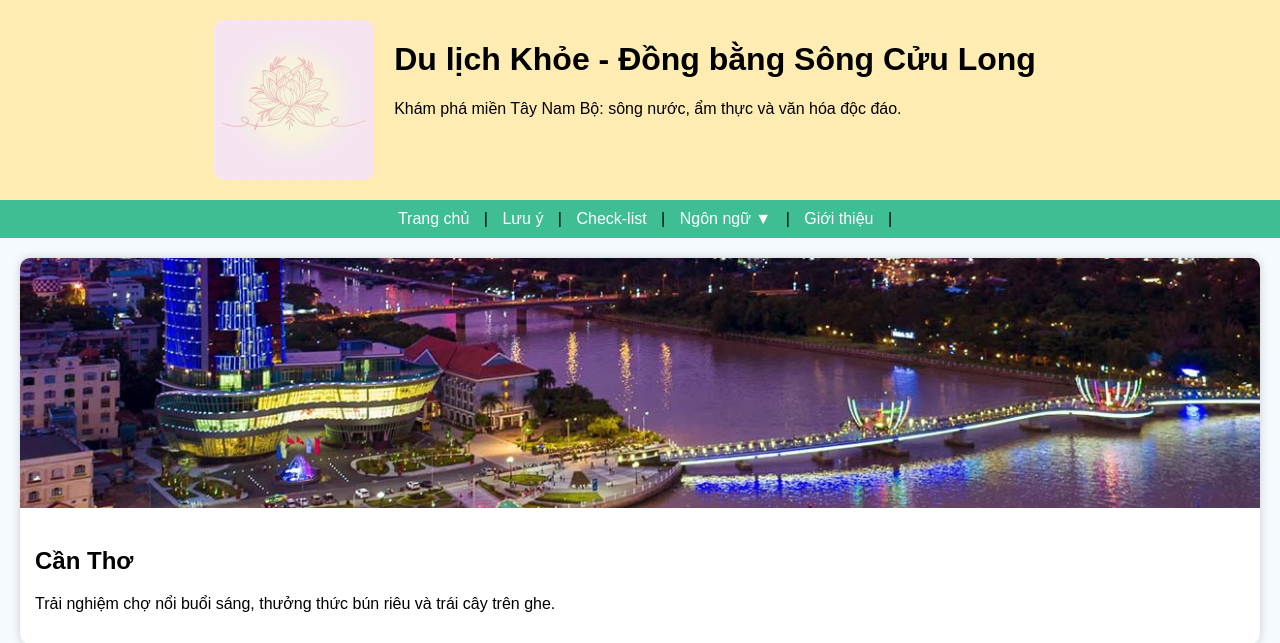
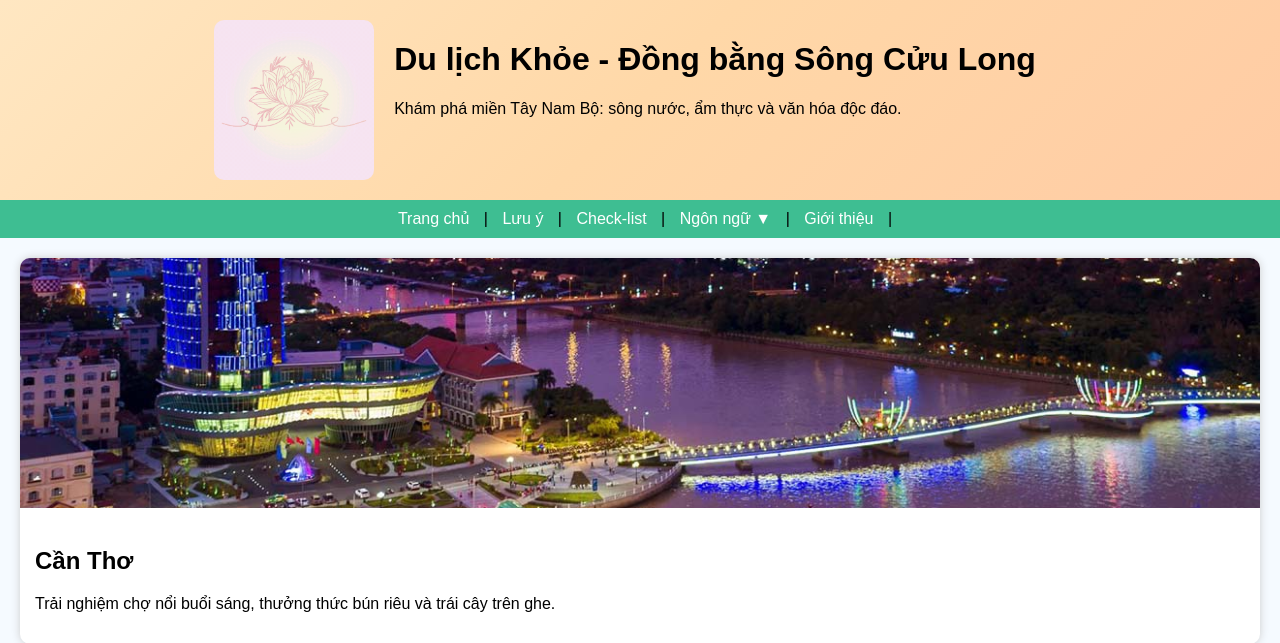
Before and after one commit to hhiep1111/dulichkhoe, a FastAPI app: page / in a window 1280 px wide. Shown: the top 643 px of the page. Run offline with FastAPI, Linux system fonts and the light colour scheme; data that the repository does not hold is empty.

Commit message:
Update index.html

```diff
--- a/templates/index.html
+++ b/templates/index.html
@@ -12,7 +12,7 @@
             padding: 0;
         }
         header {
-            background: #FFECB3;
+            background: linear-gradient(135deg, #FFE7C2, #FFD8A8, #FFCBA4);
             color: black;
             padding: 20px;
             display: flex;
```
